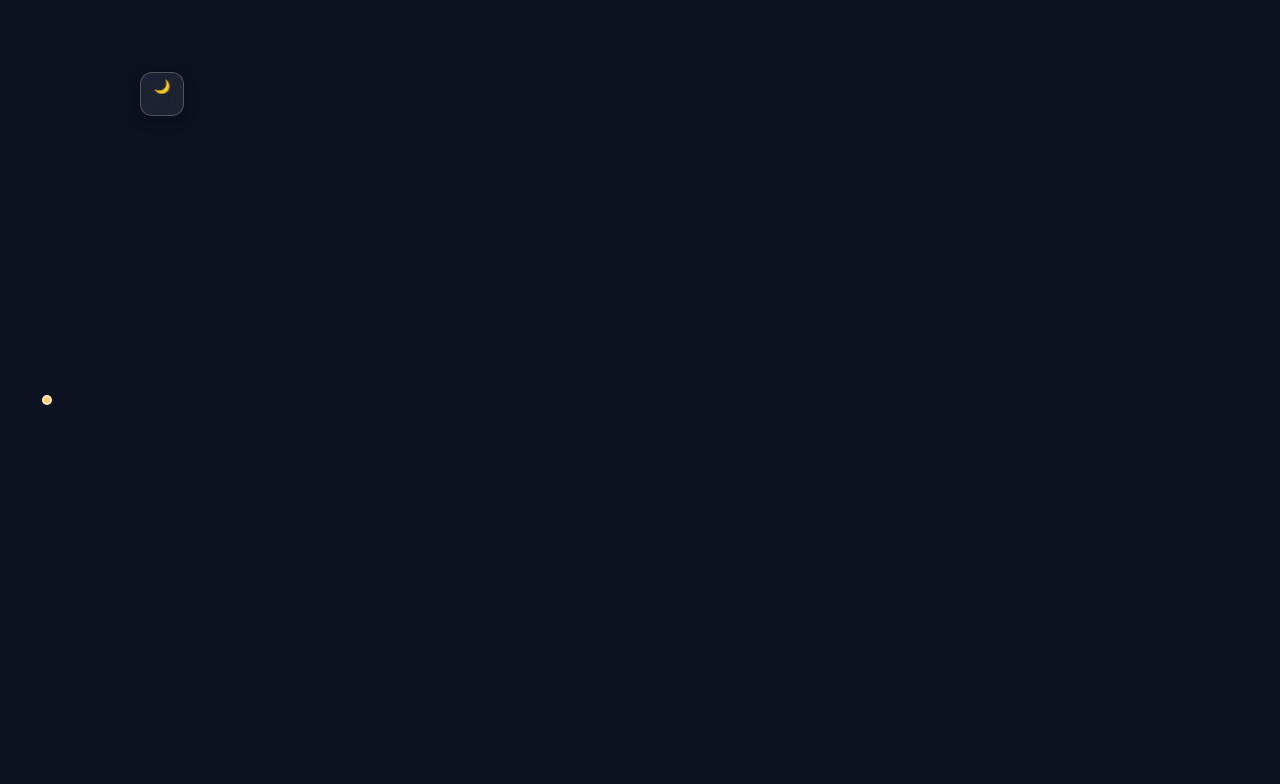
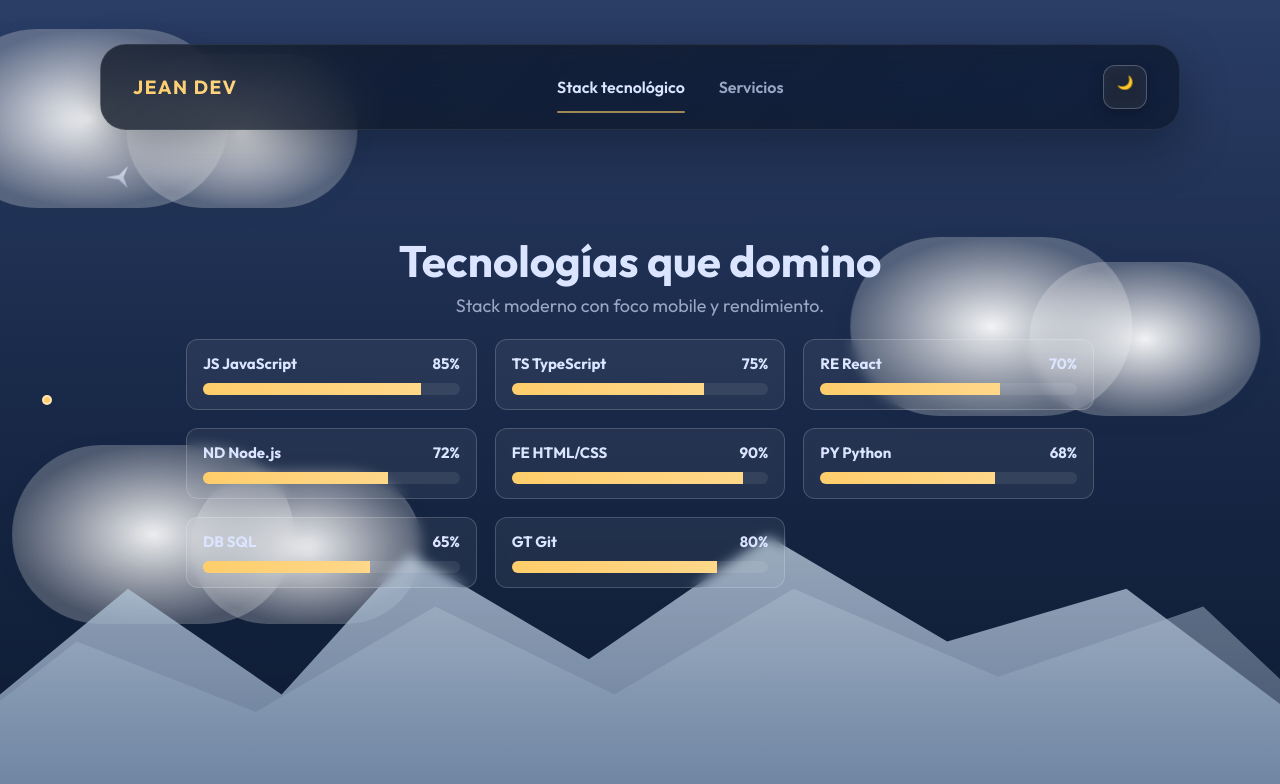
Before and after one commit to JeanOlayaPerez/web_servicios, a React (Vite) app: page /stack in a window 1280 px wide. Before the commit this address had no page. Shown: the top 784 px of the page. Built offline with nearby package versions, Linux system fonts and the light colour scheme.

Commit message:
Refactoriza la navegación: header principal y páginas dedicadas

```diff
--- a/src/app/App.tsx
+++ b/src/app/App.tsx
@@ -2,20 +2,28 @@ import ThemeToggle from '@components/ThemeToggle'
 import NavDots from '@components/NavDots'
 import { ThemeProvider } from '@app/theme'
 import HeroSection from '@features/hero/HeroSection'
-import SkillsSection from '@features/skills/SkillsSection'
 import ProjectsSection from '@features/projects/ProjectsSection'
-import ServicesSection from '@features/services/ServicesSection'
 import ContactSection from '@features/contact/ContactSection'
-import { Route, Routes } from 'react-router-dom'
+import { Link, NavLink, Route, Routes } from 'react-router-dom'
 import ProjectDetail from '@features/projects/ProjectDetail'
 import ServicesPage from '@features/services/ServicesPage'
+import SkillsPage from '@features/skills/SkillsPage'
 
 export default function App() {
   return (
     <ThemeProvider>
-      <header className="ui" role="presentation">
-        <div className="ui-controls">
-          <ThemeToggle />
+      <header className="ui" role="banner">
+        <div className="ui-bar">
+          <Link to="/" className="ui-brand" aria-label="Ir al inicio">
+            <span>Jean Dev</span>
+          </Link>
+          <nav className="ui-nav" aria-label="Navegación principal">
+            <NavLink to="/stack" className={({ isActive }) => `ui-nav-link${isActive ? ' active' : ''}`}>Stack tecnológico</NavLink>
+            <NavLink to="/servicios" className={({ isActive }) => `ui-nav-link${isActive ? ' active' : ''}`}>Servicios</NavLink>
+          </nav>
+          <div className="ui-controls">
+            <ThemeToggle />
+          </div>
         </div>
         <NavDots />
       </header>
@@ -23,13 +31,12 @@ export default function App() {
         <Route path="/" element={
           <main className="viewport" tabIndex={-1}>
             <HeroSection />
-            <SkillsSection />
             <ProjectsSection />
-            <ServicesSection />
             <ContactSection />
           </main>
         } />
         <Route path="/proyecto/:slug" element={<ProjectDetail />} />
+        <Route path="/stack" element={<SkillsPage />} />
         <Route path="/servicios" element={<ServicesPage />} />
       </Routes>
     </ThemeProvider>
--- a/src/components/NavDots.tsx
+++ b/src/components/NavDots.tsx
@@ -1,7 +1,7 @@
 import { useEffect, useRef, useState } from 'react'
 import { Link, useLocation } from 'react-router-dom'
 
-const SECTIONS = ['bienvenida', 'habilidades', 'proyectos', 'servicios', 'contacto'] as const
+const SECTIONS = ['bienvenida', 'proyectos', 'contacto'] as const
 
 export default function NavDots() {
   const [active, setActive] = useState<typeof SECTIONS[number]>('bienvenida')
--- a/src/features/hero/HeroSection.tsx
+++ b/src/features/hero/HeroSection.tsx
@@ -8,44 +8,38 @@ export default function HeroSection() {
   useEffect(() => {
     const el = starsRef.current
     if (!el) return
-    const reduce = window.matchMedia('(prefers-reduced-motion: reduce)').matches
-    const count = reduce ? 40 : 140
+    const reduceMotion = window.matchMedia('(prefers-reduced-motion: reduce)').matches
+    const count = reduceMotion ? 40 : 140
     el.innerHTML = ''
     for (let i = 0; i < count; i++) {
-      const s = document.createElement('span')
+      const star = document.createElement('span')
       const size = Math.random() * 1.8 + 0.4
-      s.style.width = `${size}px`
-      s.style.height = `${size}px`
-      s.style.left = `${Math.random() * 100}%`
-      s.style.top = `${Math.random() * 100}%`
-      const d = Math.random() * 6 + 4
+      star.style.width = `${size}px`
+      star.style.height = `${size}px`
+      star.style.left = `${Math.random() * 100}%`
+      star.style.top = `${Math.random() * 100}%`
+      const duration = Math.random() * 6 + 4
       const delay = Math.random() * 4
-      s.style.animationDuration = `${d}s`
-      s.style.animationDelay = `${delay}s`
-      el.appendChild(s)
+      star.style.animationDuration = `${duration}s`
+      star.style.animationDelay = `${delay}s`
+      el.appendChild(star)
     }
   }, [])
 
-  // parallax suave por puntero
+  // Parallax suave por puntero
   const parallax = useRef({ x: 0, y: 0, tx: 0, ty: 0, raf: 0 as number | 0 })
   useEffect(() => {
-    const viewport = document.querySelector('main.viewport') as HTMLElement
-    const onMove = (e: PointerEvent) => {
-      const rect = viewport.getBoundingClientRect()
-      const x = (e.clientX - rect.left) / rect.width
-      const y = (e.clientY - rect.top) / rect.height
-      parallax.current.tx = (x - 0.5) * 2
-      parallax.current.ty = (y - 0.5) * 2
-      if (!parallax.current.raf) parallax.current.raf = requestAnimationFrame(tick)
-    }
+    const viewport = document.querySelector('main.viewport') as HTMLElement | null
+    if (!viewport) return
+
     const tick = () => {
       const p = parallax.current
       p.x += (p.tx - p.x) * 0.08
       p.y += (p.ty - p.y) * 0.08
       const layers = document.querySelectorAll<HTMLElement>('#bienvenida [data-depth]')
-      layers.forEach(el => {
-        const depth = Number(el.dataset.depth || 8)
-        el.style.transform = `translate3d(${p.x * depth * 0.6}px, ${p.y * depth * 0.6}px, 0)`
+      layers.forEach((layer) => {
+        const depth = Number(layer.dataset.depth || 8)
+        layer.style.transform = `translate3d(${p.x * depth * 0.6}px, ${p.y * depth * 0.6}px, 0)`
       })
       if (Math.abs(p.tx - p.x) > 0.001 || Math.abs(p.ty - p.y) > 0.001) {
         parallax.current.raf = requestAnimationFrame(tick)
@@ -54,24 +48,38 @@ export default function HeroSection() {
         parallax.current.raf = 0
       }
     }
-    viewport?.addEventListener('pointermove', onMove, { passive: true })
-    return () => viewport?.removeEventListener('pointermove', onMove)
+
+    const onMove = (event: PointerEvent) => {
+      const rect = viewport.getBoundingClientRect()
+      const x = (event.clientX - rect.left) / rect.width
+      const y = (event.clientY - rect.top) / rect.height
+      parallax.current.tx = (x - 0.5) * 2
+      parallax.current.ty = (y - 0.5) * 2
+      if (!parallax.current.raf) {
+        parallax.current.raf = requestAnimationFrame(tick)
+      }
+    }
+
+    viewport.addEventListener('pointermove', onMove, { passive: true })
+    return () => viewport.removeEventListener('pointermove', onMove)
   }, [])
 
-  // Estrellas fugaces periódicas
+  // Estrellas fugaces periodicas
   useEffect(() => {
     const wrap = document.getElementById('shooting')
     if (!wrap) return
-    const reduce = window.matchMedia('(prefers-reduced-motion: reduce)').matches
-    if (reduce) return
+    const reduceMotion = window.matchMedia('(prefers-reduced-motion: reduce)').matches
+    if (reduceMotion) return
+
     const spawn = () => {
-      const s = document.createElement('div')
-      s.className = 'shooting-star'
-      s.style.left = `${Math.random() * 20}%`
-      s.style.top = `${20 + Math.random() * 40}%`
-      wrap.appendChild(s)
-      setTimeout(() => s.remove(), 1400)
+      const streak = document.createElement('div')
+      streak.className = 'shooting-star'
+      streak.style.left = `${Math.random() * 20}%`
+      streak.style.top = `${20 + Math.random() * 40}%`
+      wrap.appendChild(streak)
+      setTimeout(() => streak.remove(), 1400)
     }
+
     const id = window.setInterval(spawn, 2200)
     return () => window.clearInterval(id)
   }, [])
@@ -110,9 +118,7 @@ export default function HeroSection() {
           Analista Programador Computacional
         </motion.p>
         <motion.div className="actions" initial={{ opacity: 0 }} animate={{ opacity: 1 }} transition={{ duration: 0.6, delay: 0.2 }}>
-          <a className="btn cta" href="#habilidades">Tecnologías</a>
-          <a className="btn ghost" href="#proyectos">Ver proyectos</a>
-          <a className="btn ghost" href="#servicios">Servicios</a>
+          <a className="btn cta" href="#proyectos">Ver proyectos</a>
           <a className="btn ghost" href="#contacto">Hablemos</a>
         </motion.div>
       </div>
@@ -121,7 +127,7 @@ export default function HeroSection() {
 }
 
 function MoonSun() {
-  const { night, setNight } = useTheme()
+  const { setNight } = useTheme()
   return (
     <>
       <div className="moon" onClick={() => setNight(true)} title="Modo noche" />
--- /dev/null
+++ b/src/features/skills/SkillsPage.tsx
@@ -0,0 +1,5 @@
+import SkillsSection from './SkillsSection'
+
+export default function SkillsPage() {
+  return <SkillsSection standalone />
+}
--- a/src/features/skills/SkillsSection.tsx
+++ b/src/features/skills/SkillsSection.tsx
@@ -1,24 +1,30 @@
 import SkillMeter from '@components/SkillMeter'
 import { useInView } from '@hooks/useInView'
 
-export default function SkillsSection() {
+type Props = {
+  standalone?: boolean
+}
+
+export default function SkillsSection({ standalone = false }: Props) {
   const skillset = [
-    { icon: '🟨', label: 'JavaScript', percent: 85 },
-    { icon: '🟦', label: 'TypeScript', percent: 75 },
-    { icon: '⚛️', label: 'React', percent: 70 },
-    { icon: '🟩', label: 'Node.js', percent: 72 },
-    { icon: '🟧', label: 'HTML/CSS', percent: 90 },
-    { icon: '🐍', label: 'Python', percent: 68 },
-    { icon: '🗄️', label: 'SQL', percent: 65 },
-    { icon: '🔧', label: 'Git', percent: 80 }
+    { icon: 'JS', label: 'JavaScript', percent: 85 },
+    { icon: 'TS', label: 'TypeScript', percent: 75 },
+    { icon: 'RE', label: 'React', percent: 70 },
+    { icon: 'ND', label: 'Node.js', percent: 72 },
+    { icon: 'FE', label: 'HTML/CSS', percent: 90 },
+    { icon: 'PY', label: 'Python', percent: 68 },
+    { icon: 'DB', label: 'SQL', percent: 65 },
+    { icon: 'GT', label: 'Git', percent: 80 }
   ]
 
   const { ref, inView } = useInView<HTMLDivElement>({ threshold: 0.35 })
+  const Element = (standalone ? 'main' : 'section') as keyof JSX.IntrinsicElements
+  const ariaLabel = standalone ? 'Stack tecnológico' : 'Habilidades'
 
   return (
-    <section id="habilidades" className="section" aria-label="Habilidades" ref={ref as any}>
+    <Element id="habilidades" className="section" aria-label={ariaLabel} ref={ref as any}>
       <div className="bg sky-bg">
-        {/* Nubes con forma compuesta */}
+        {/* Nubes compuestas */}
         <div className="ncloud n1" aria-hidden="true" />
         <div className="ncloud n2" aria-hidden="true" />
         <div className="ncloud n3" aria-hidden="true" />
@@ -26,10 +32,14 @@ export default function SkillsSection() {
         {/* Aves */}
         <div className="birds" aria-hidden="true">
           {Array.from({ length: 6 }).map((_, i) => (
-            <div className="bird black" key={i} style={{ top: `${12 + i * 8}%`, left: `${-20 - i * 5}%`, animationDelay: `${i * 1.2}s` }} />
+            <div
+              className="bird black"
+              key={i}
+              style={{ top: `${12 + i * 8}%`, left: `${-20 - i * 5}%`, animationDelay: `${i * 1.2}s` }}
+            />
           ))}
         </div>
-        {/* Montañas al fondo en skills */}
+        {/* Montañas al fondo */}
         <svg className="mountains-skill" viewBox="0 0 100 40" preserveAspectRatio="none" aria-hidden="true">
           <defs>
             <linearGradient id="ms-grad" x1="0" y1="0" x2="0" y2="1">
@@ -43,13 +53,13 @@ export default function SkillsSection() {
       </div>
       <div className="content">
         <h2 className="title">Tecnologías que domino</h2>
-        <p className="subtitle">Stack moderno con foco móvil y rendimiento.</p>
+        <p className="subtitle">Stack moderno con foco mobile y rendimiento.</p>
         <div className="skill-grid" role="list">
-          {skillset.map(s => (
-            <SkillMeter key={s.label} icon={s.icon} label={s.label} percent={s.percent} active={inView} />
+          {skillset.map((skill) => (
+            <SkillMeter key={skill.label} icon={skill.icon} label={skill.label} percent={skill.percent} active={inView} />
           ))}
         </div>
       </div>
-    </section>
+    </Element>
   )
 }
--- a/src/styles/global.css
+++ b/src/styles/global.css
@@ -57,10 +57,117 @@ body {
 .btn.cta { background: linear-gradient(135deg, var(--accent), color-mix(in oklab, var(--accent), white 20%)); color: #0a1020; border-color: transparent; }
 .btn.ghost { background: transparent; }
 .btn.small { padding: 8px 12px; font-size: 14px; }
+/* UI fija */
+.ui { position: fixed; inset: 0 0 auto 0; width: 100%; pointer-events: none; z-index: 50; }
+.ui-bar {
+  width: min(100% - clamp(32px, 10vw, 120px), 1080px);
+  margin: clamp(20px, 6vw, 44px) auto 0;
+  display: flex;
+  align-items: center;
+  justify-content: space-between;
+  gap: clamp(18px, 5vw, 42px);
+  padding: clamp(12px, 2.6vw, 20px) clamp(18px, 5vw, 32px);
+  border-radius: 26px;
+  background: linear-gradient(135deg, rgba(16, 24, 38, 0.82), rgba(12, 18, 30, 0.64));
+  border: 1px solid rgba(255, 255, 255, 0.08);
+  box-shadow: 0 18px 48px rgba(3, 8, 20, 0.35);
+  backdrop-filter: saturate(160%) blur(18px);
+  pointer-events: auto;
+}
+.ui-brand {
+  display: inline-flex;
+  align-items: center;
+  gap: 10px;
+  font-size: clamp(16px, 3vw, 19px);
+  font-weight: 700;
+  letter-spacing: 0.08em;
+  text-transform: uppercase;
+  text-decoration: none;
+  color: var(--fg);
+}
+.ui-brand span {
+  background: linear-gradient(130deg, var(--accent), color-mix(in oklab, var(--accent), #ffffff 12%));
+  -webkit-background-clip: text;
+  background-clip: text;
+  color: transparent;
+}
+.ui-nav {
+  display: flex;
+  align-items: center;
+  gap: clamp(14px, 4vw, 34px);
+}
+.ui-nav-link {
+  position: relative;
+  font-weight: 600;
+  color: var(--muted);
+  text-decoration: none;
+  transition: color .2s ease;
+  padding: 6px 0;
+}
+.ui-nav-link::after {
+  content: "";
+  position: absolute;
+  inset: auto 0 -10px 0;
+  height: 2px;
+  border-radius: 999px;
+  background: color-mix(in oklab, var(--accent), transparent 40%);
+  transform: scaleX(0);
+  transform-origin: center;
+  transition: transform .2s ease;
+}
+.ui-nav-link:hover,
+.ui-nav-link:focus-visible {
+  color: var(--fg);
+}
+.ui-nav-link:hover::after,
+.ui-nav-link:focus-visible::after {
+  transform: scaleX(1);
+}
+.ui-nav-link.active {
+  color: var(--fg);
+}
+.ui-nav-link.active::after {
+  transform: scaleX(1);
+}
+.ui-controls {
+  display: flex;
+  gap: 10px;
+  pointer-events: auto;
+}
+.ui-brand:focus-visible,
+.ui-nav-link:focus-visible {
+  outline: 2px solid color-mix(in oklab, var(--accent), white 20%);
+  outline-offset: 6px;
+  border-radius: 999px;
+}
+.ui-nav-link:focus-visible { padding-inline: 6px; }
 
-/* UI fija */
-.ui { position: fixed; inset: 0 auto auto 0; width: 100%; display: flex; align-items: flex-start; gap: 8px; pointer-events: none; z-index: 50; }
-.ui-controls { display: flex; gap: 8px; pointer-events: auto; margin-top: calc(env(safe-area-inset-top, 0) + 72px); margin-left: clamp(24px, 12vw, 140px); }
+@media (max-width: 920px) {
+  .ui-bar {
+    gap: 20px;
+    padding: 14px clamp(16px, 6vw, 26px);
+    width: min(100% - clamp(20px, 8vw, 64px), 680px);
+  }
+  .ui-nav {
+    gap: clamp(12px, 8vw, 28px);
+  }
+}
+
+@media (max-width: 640px) {
+  .ui-bar {
+    flex-wrap: wrap;
+    justify-content: space-between;
+    row-gap: 12px;
+  }
+  .ui-brand { order: 1; }
+  .ui-controls { order: 2; margin-left: auto; }
+  .ui-nav {
+    order: 3;
+    width: 100%;
+    justify-content: center;
+    gap: clamp(18px, 10vw, 32px);
+  }
+}
 .btn-toggle { width: 44px; height: 44px; border-radius: 12px; position: relative; box-shadow: 0 4px 14px rgba(0,0,0,.25); }
 .btn-toggle .icon { position: absolute; inset: 0; display: grid; place-items: center; transition: opacity .25s ease, transform .25s ease; }
 .btn-toggle .sun { opacity: 1; }
```
